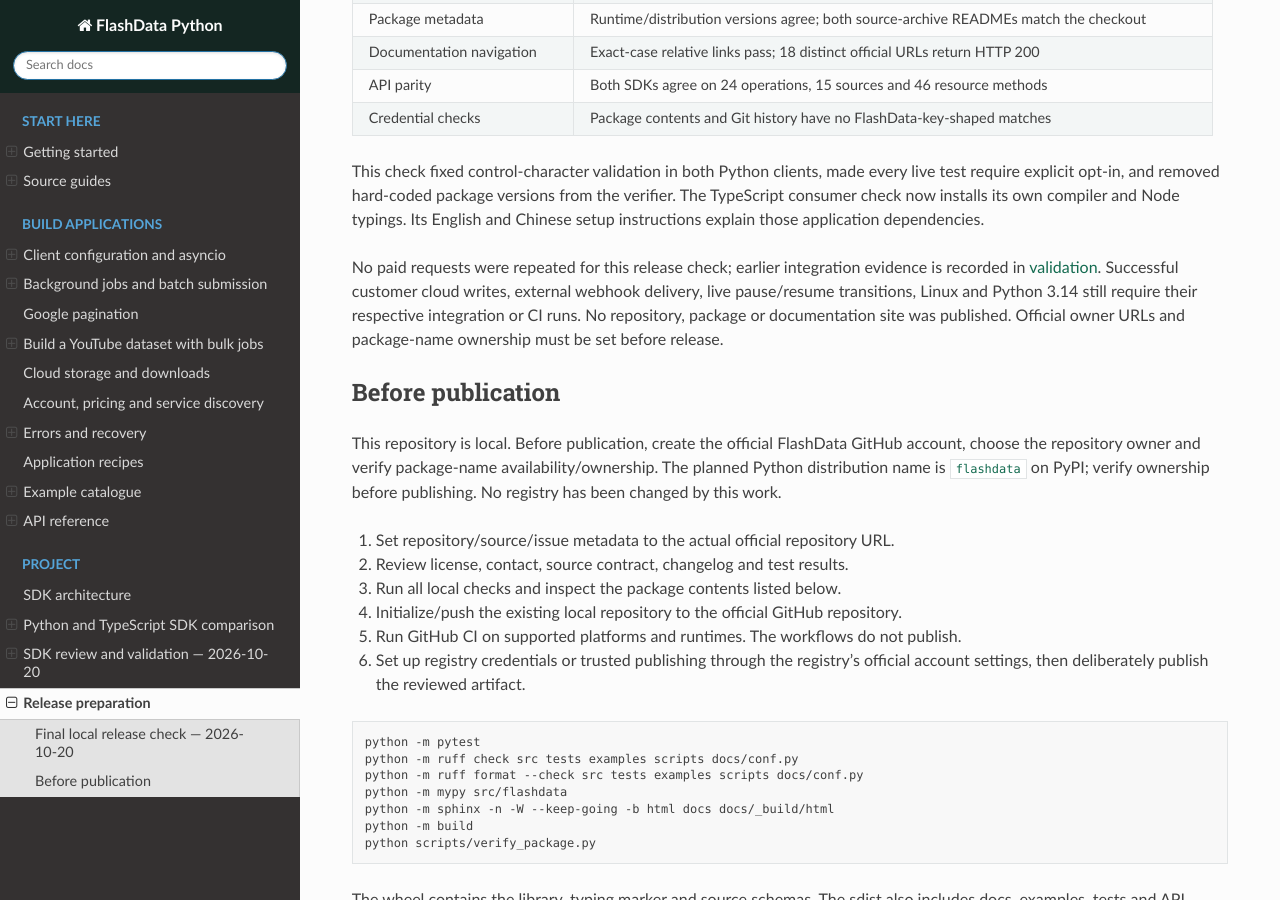
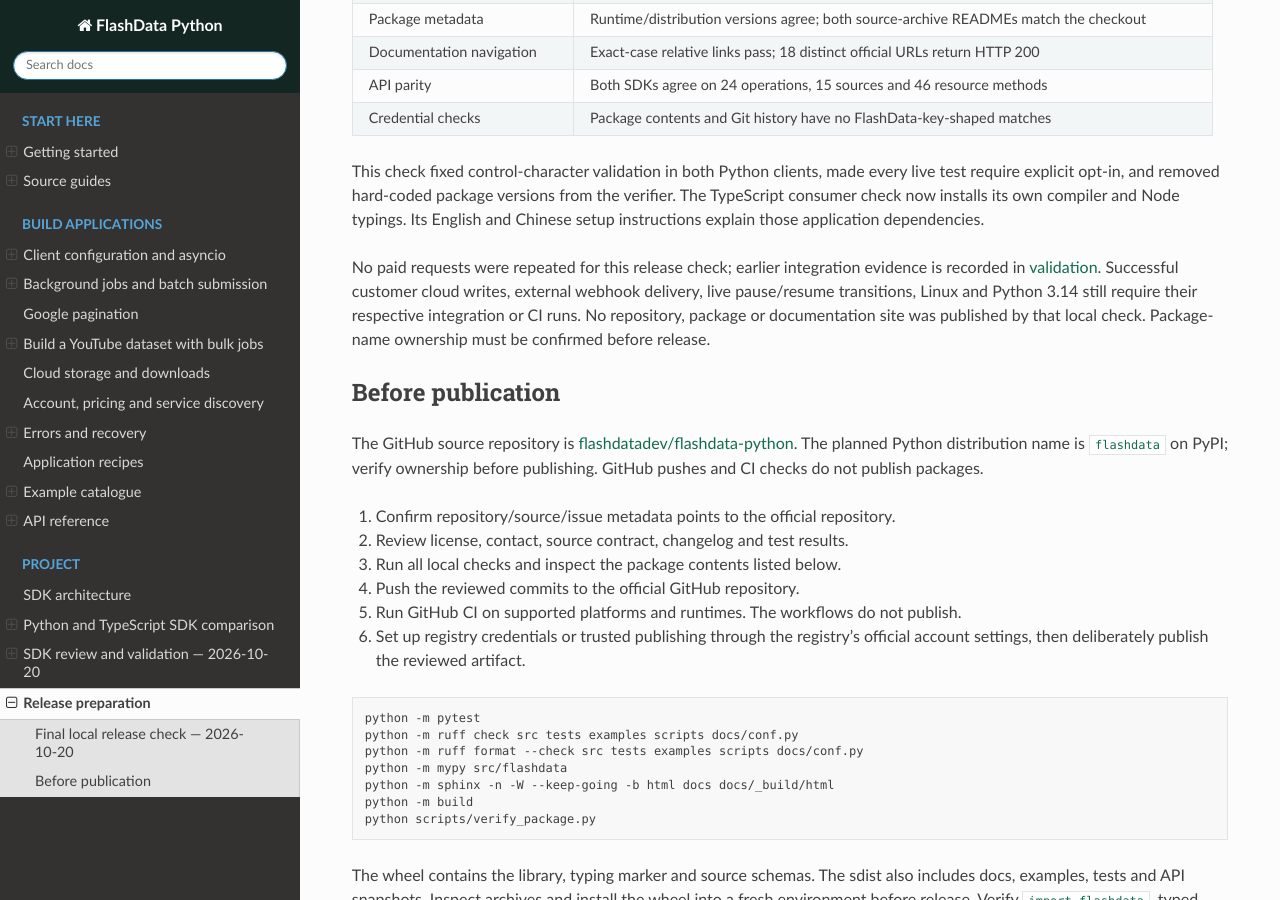
Before and after one commit to flashdatadev/flashdata-python, a Sphinx documentation site: the page built from docs/release.md, in a window 1280 px wide and 900 px high, scrolled down 598 px. Built offline with Sphinx 7.4.7 and the Read the Docs theme 3.1.0, drawn with Linux system fonts in a browser that asks for light colours.

Commit message:
Configure official FlashData GitHub repository links

```diff
--- a/docs/release.md
+++ b/docs/release.md
@@ -30,19 +30,18 @@
 recorded in [validation](validation.md). Successful customer cloud writes, external
 webhook delivery, live pause/resume transitions, Linux and Python 3.14 still require
 their respective integration or CI runs. No repository, package or documentation site
-was published. Official owner URLs and package-name ownership must be set before release.
+was published by that local check. Package-name ownership must be confirmed before release.
 
 ## Before publication
 
-This repository is local. Before publication, create the official FlashData GitHub
-account, choose the repository owner and verify package-name availability/ownership.
+The GitHub source repository is [flashdatadev/flashdata-python](https://github.com/flashdatadev/flashdata-python).
 The planned Python distribution name is `flashdata` on PyPI; verify ownership before
-publishing. No registry has been changed by this work.
+publishing. GitHub pushes and CI checks do not publish packages.
 
-1. Set repository/source/issue metadata to the actual official repository URL.
+1. Confirm repository/source/issue metadata points to the official repository.
 2. Review license, contact, source contract, changelog and test results.
 3. Run all local checks and inspect the package contents listed below.
-4. Initialize/push the existing local repository to the official GitHub repository.
+4. Push the reviewed commits to the official GitHub repository.
 5. Run GitHub CI on supported platforms and runtimes. The workflows do not publish.
 6. Set up registry credentials or trusted publishing through the registry's official
    account settings, then deliberately publish the reviewed artifact.
--- a/pyproject.toml
+++ b/pyproject.toml
@@ -21,6 +21,8 @@
 [project.urls]
 Homepage = "https://flashdata.dev"
 Documentation = "https://flashdata.dev/docs"
+Source = "https://github.com/flashdatadev/flashdata-python"
+Issues = "https://github.com/flashdatadev/flashdata-python/issues"
 
 [tool.setuptools.packages.find]
 where = ["src"]
```
Also changed, not shown: README.md (+1 -1 lines), README.zh-CN.md (+1 -1 lines).
